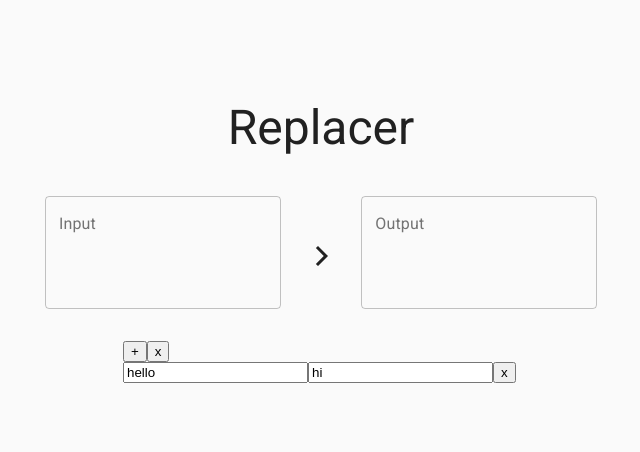
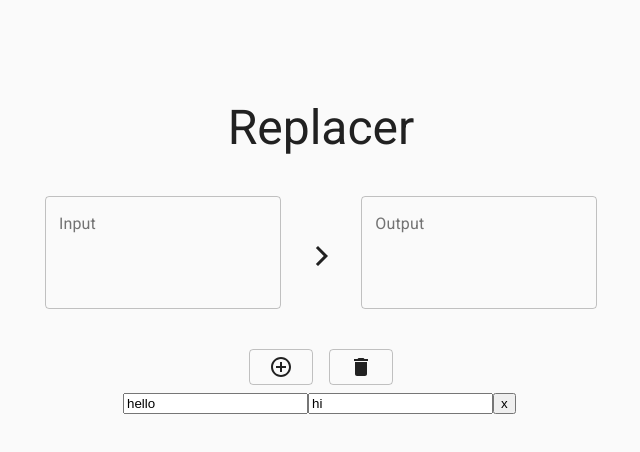
Before and after one commit to jonwang2000/replacer, a React (Create React App) app: page / in a window 1280 px wide. Shown: the top 452 px of the page, without its empty margins (319-959 px from the left). Built offline with nearby package versions, Linux system fonts and the light colour scheme.

Commit message:
Rule buttons to MUI

```diff
--- a/src/components/ReplaceRules.js
+++ b/src/components/ReplaceRules.js
@@ -7,10 +7,30 @@
 import React from "react";
 import Rule from "./Rule";
 import uuidv4 from "uuid/v4";
+
 import { Container } from "@material-ui/core";
+import Button from "@material-ui/core/Button";
+import Grid from "@material-ui/core/Grid";
+
+import AddCircleOutline from "@material-ui/icons/AddCircleOutline";
+import Delete from "@material-ui/icons/Delete";
+
+import { makeStyles } from "@material-ui/core/styles";
+
+const useStyles = makeStyles(theme => ({
+	button: {
+		margin: theme.spacing(1)
+    },
+    alignDiv: {
+        display: 'flex',
+        justifyContent: 'center'
+    }
+}));
 
 const ReplaceRules = props => {
 	const { rules, setRules } = props;
+
+	const classes = useStyles();
 
 	// Add object to rule array
 	const addRule = () => {
@@ -62,10 +82,24 @@ const ReplaceRules = props => {
 	});
 
 	return (
-		<Container maxWidth='xs'>
-				<button onClick={addRule}>+</button>
-				<button onClick={clearRules}>x</button>
-				{displayRules}
+		<Container maxWidth="xs">
+			<div className={classes.alignDiv}>
+				<Button
+					variant="outlined"
+					className={classes.button}
+					onClick={addRule}
+				>
+					<AddCircleOutline />
+				</Button>
+				<Button
+					variant="outlined"
+					className={classes.button}
+					onClick={clearRules}
+				>
+					<Delete />
+				</Button>
+			</div>
+			{displayRules}
 		</Container>
 	);
 };
```
